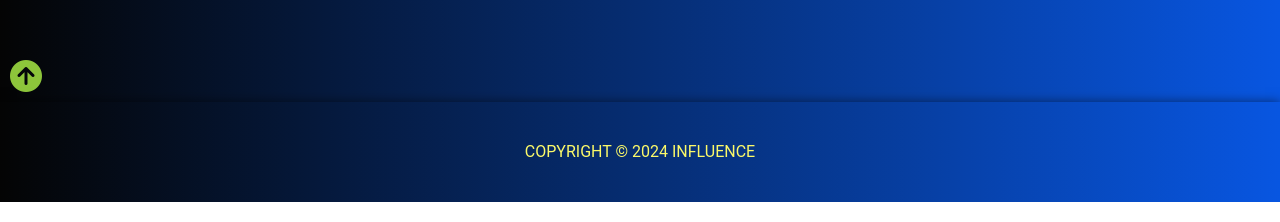
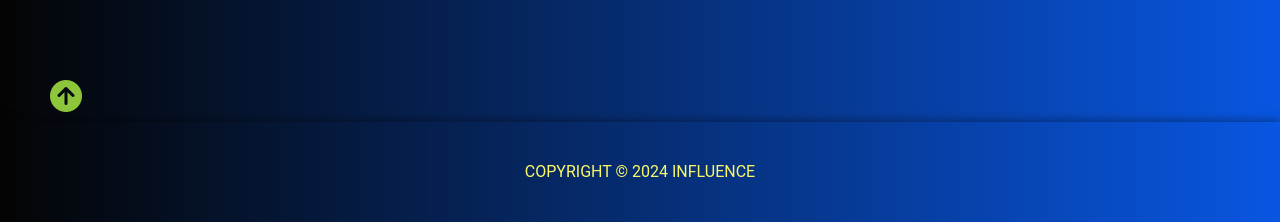
Before and after one commit to hector1489/InfluenceApp, a plain HTML site: page index.html in a window 1280 px wide. Shown: the part 2875-3097 px from the top of the page. Drawn offline with Linux system fonts and the light colour scheme.

Commit message:
[fix] arrow position

```diff
--- a/styles.css
+++ b/styles.css
@@ -467,13 +467,15 @@ td button:hover {
 .arrow-up {
   width: 100%;
   min-height: 35px;
+  margin-top: 20px;
 }
 
 .arrow-up a {
   color: var(--color-text-green);
   transition: color 0.2s;
   text-decoration: none;
-  margin: 10px;
+  margin: 15px;
+  margin-left: 50px;
 }
 
 .arrow-up a:hover {
```
